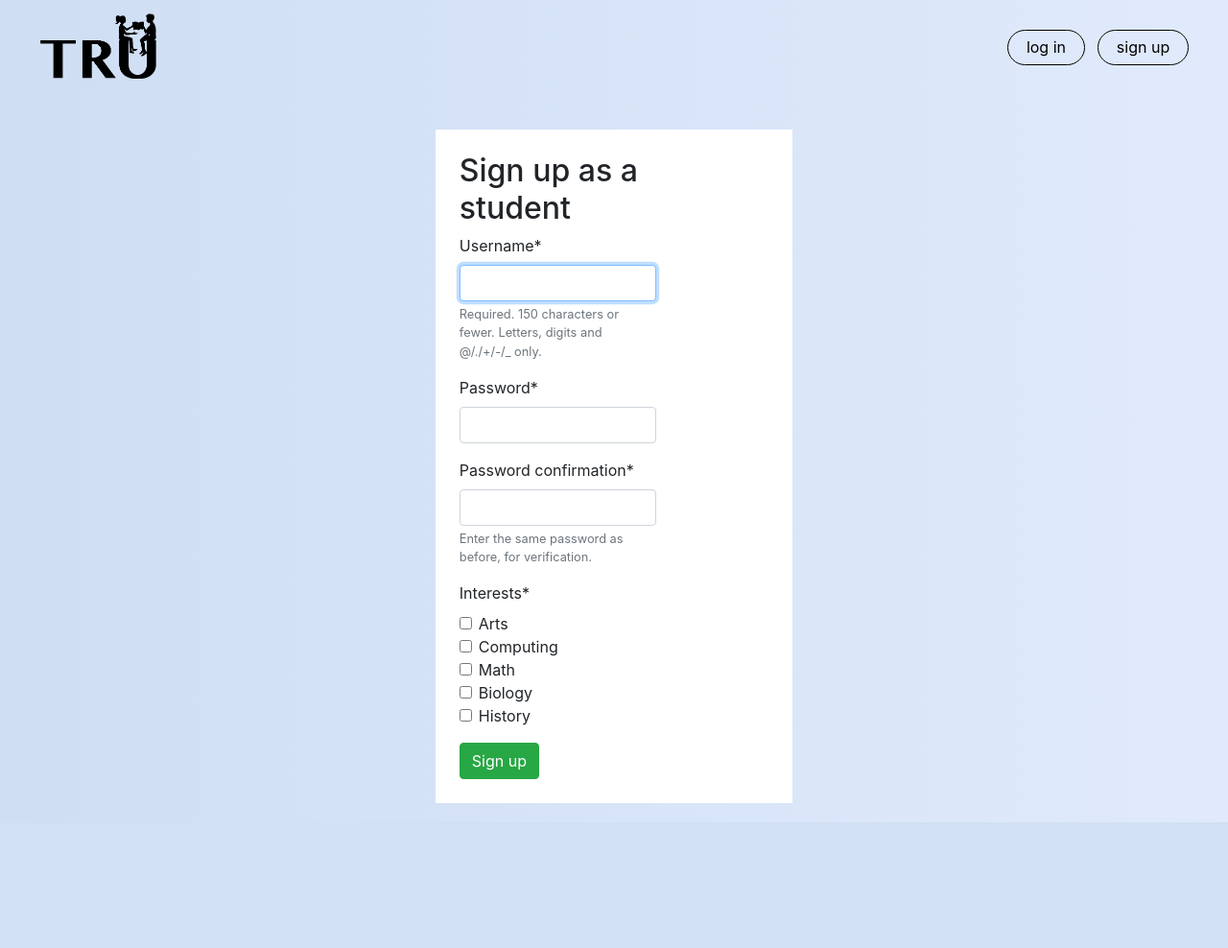
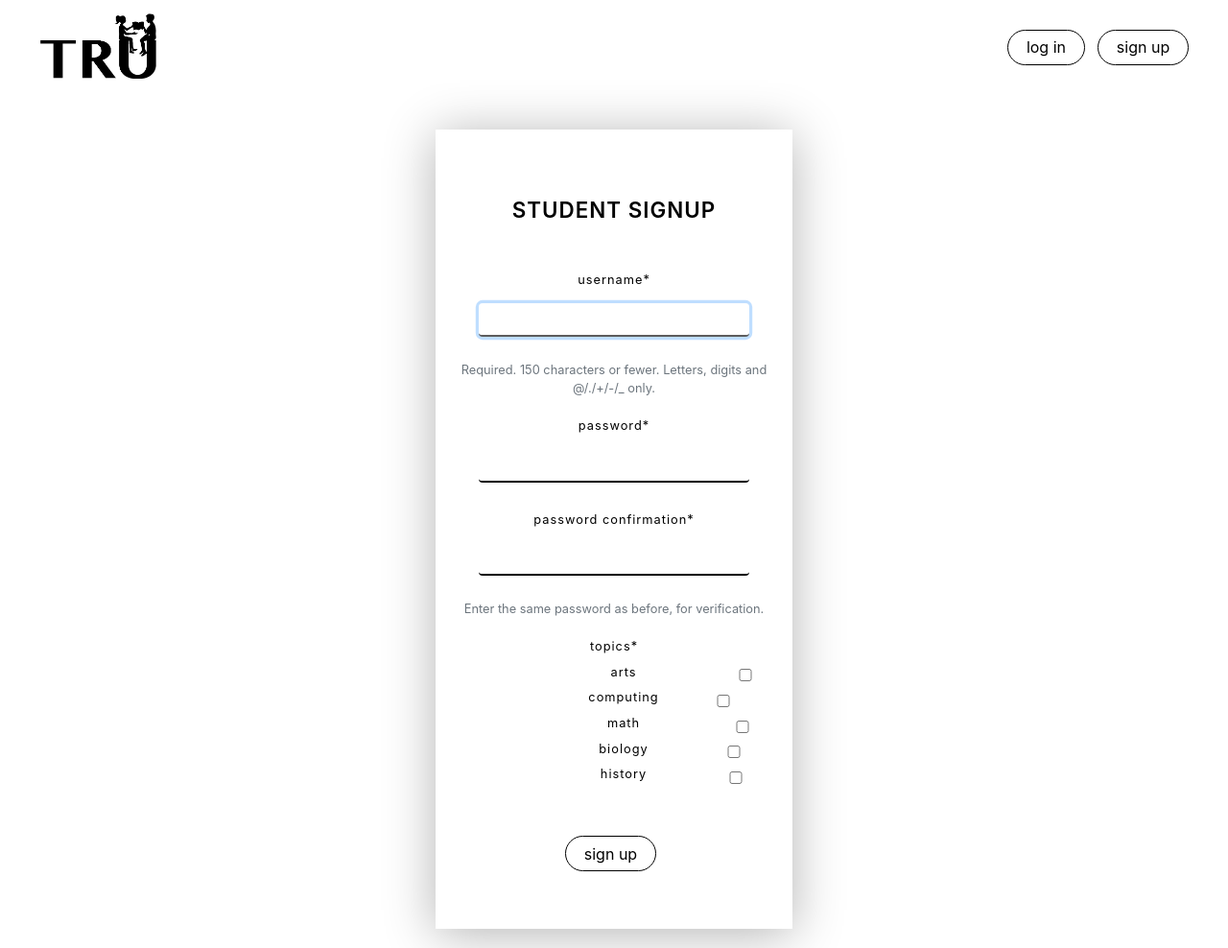
Before and after one commit to alexreents/trututoring, a Django app: page /accounts/signup/student/ in a window 1280 px wide. Shown: the whole page at 96% size. Before the commit the page ends 857 px from the top, so only its background shows below. Run offline with Django 3.2, Linux system fonts and the light colour scheme; data comes from the database, SQL or seed files in the repository; some libraries are stand-ins or nearby versions.

Commit message:
front-end fixes

```diff
--- a/trututoring/classroom/forms.py
+++ b/trututoring/classroom/forms.py
@@ -19,7 +19,7 @@ class TeacherSignUpForm(UserCreationForm):
 
 
 class StudentSignUpForm(UserCreationForm):
-    interests = forms.ModelMultipleChoiceField(
+    topics = forms.ModelMultipleChoiceField(
         queryset=Subject.objects.all(),
         widget=forms.CheckboxSelectMultiple,
         required=True
@@ -34,14 +34,14 @@ class StudentSignUpForm(UserCreationForm):
         user.is_student = True
         user.save()
         student = Student.objects.create(user=user)
-        student.interests.add(*self.cleaned_data.get('interests'))
+        student.topics.add(*self.cleaned_data.get('topics'))
         return user
 
 
-class StudentInterestsForm(forms.ModelForm):
+class StudentTopicsForm(forms.ModelForm):
     class Meta:
         model = Student
-        fields = ('interests', )
+        fields = ('topics', )
         widgets = {
-            'interests': forms.CheckboxSelectMultiple
+            'topics': forms.CheckboxSelectMultiple(attrs={'class':'checkboxes'})
         }
--- a/trututoring/classroom/models.py
+++ b/trututoring/classroom/models.py
@@ -24,7 +24,7 @@ class Subject(models.Model):
 
 class Student(models.Model):
     user = models.OneToOneField(User, on_delete=models.CASCADE, primary_key=True)
-    interests = models.ManyToManyField(Subject, related_name='interested_students')
+    topics = models.ManyToManyField(Subject, related_name='topical_students')
 
     def __str__(self):
         return self.user.username
--- a/trututoring/classroom/templates/classroom/students/_header.html
+++ b/trututoring/classroom/templates/classroom/students/_header.html
@@ -1,5 +1,5 @@
 <h2>My Account</h2>
 <p class="text-muted">
-  Subjects:{% for subject in user.student.interests.all %} {{ subject.get_html_badge }}{% endfor %}
-  <a href="{% url 'students:student_interests' %}"><small>(update interests)</small></a>
+  Subjects:{% for subject in user.student.topics.all %} {{ subject.get_html_badge }}{% endfor %}
+  <a href="{% url 'students:student_topics' %}"><small>(update topics)</small></a>
 </p>
--- a/trututoring/classroom/templates/classroom/students/interests_form.html
+++ b/trututoring/classroom/templates/classroom/students/topics_form.html
@@ -3,7 +3,7 @@
 {% load crispy_forms_tags %}
 
 {% block content %}
-<div class="main-content">
+<div class="main-card">
 
   <h2 class="mb-3">Update your interests</h2>
   <form method="post" novalidate>
--- a/trututoring/classroom/urls.py
+++ b/trututoring/classroom/urls.py
@@ -7,11 +7,11 @@ urlpatterns = [
 
     path('students/', include(([
         path('', students.QuizListView.as_view(), name='quiz_list'),
-        path('interests/', students.StudentInterestsView.as_view(), name='student_interests'),
+        path('topics/', students.StudentTopicsView.as_view(), name='student_topics'),
     ], 'classroom'), namespace='students')),
 
 
     path('teachers/', include(([
-        path('values', teachers.TeacherValuesView.as_view(), name='teacher_values'),
+        path('values', teachers.TeacherValuesView.as_view(), name='values'),
     ], 'classroom'), namespace='teachers')),
 ]
--- a/trututoring/classroom/views/students.py
+++ b/trututoring/classroom/views/students.py
@@ -9,7 +9,7 @@ from django.utils.decorators import method_decorator
 from django.views.generic import CreateView, ListView, UpdateView, TemplateView
 
 from ..decorators import student_required
-from ..forms import StudentInterestsForm, StudentSignUpForm
+from ..forms import StudentTopicsForm, StudentSignUpForm
 from ..models import Student, User
 
 
@@ -29,17 +29,17 @@ class StudentSignUpView(CreateView):
         return redirect('students:quiz_list')
 
 @method_decorator([login_required, student_required], name='dispatch')
-class StudentInterestsView(UpdateView):
+class StudentTopicsView(UpdateView):
     model = Student
-    form_class = StudentInterestsForm
-    template_name = 'classroom/students/interests_form.html'
+    form_class = StudentTopicsForm
+    template_name = 'classroom/students/topics_form.html'
     success_url = reverse_lazy('students:quiz_list')
 
     def get_object(self):
         return self.request.user.student
 
     def form_valid(self, form):
-        messages.success(self.request, 'Interests updated with success!')
+        messages.success(self.request, 'topics updated with success!')
         return super().form_valid(form)
 
 
--- a/trututoring/classroom/views/teachers.py
+++ b/trututoring/classroom/views/teachers.py
@@ -27,7 +27,8 @@ class TeacherSignUpView(CreateView):
     def form_valid(self, form):
         user = form.save()
         login(self.request, user)
-        return redirect('teachers:values.html')
+        #return render(request, 'classroom/teachers/values.html')
+        return redirect('teachers:values')
 
 
 @method_decorator([login_required, teacher_required], name='dispatch')
--- a/trututoring/static/css/app.css
+++ b/trututoring/static/css/app.css
@@ -3,23 +3,156 @@ html {
 }
 
 .b-base {
-  background: #E0EAFC;  /* fallback for old browsers */
-  background: -webkit-linear-gradient(to right, #CFDEF3, #E0EAFC);  /* Chrome 10-25, Safari 5.1-6 */
-  background: linear-gradient(to right, #CFDEF3, #E0EAFC); /* W3C, IE 10+/ Edge, Firefox 16+, Chrome 26+, Opera 12+, Safari 7+ */
+  background:white;
 }
+/* .b-base {
+  background: #E0EAFC;
+  background: -webkit-linear-gradient(to right, #CFDEF3, #E0EAFC);
+  background: linear-gradient(to right, #CFDEF3, #E0EAFC);
+} */
 
 .main-card {
   width: 60%;
   padding: 2%;
   margin: 2% auto auto auto;
   background-color: white;
+  box-shadow: 0 5px 50px rgba(0,0,0,0.3);
 }
 
+/*
+START LOGIN FORMATTING
+*/
+
+
 .login-card {
+	background-color: white;
   width: 30%;
   padding: 2%;
-  margin: 2% auto auto auto;
+	margin: 2% auto auto auto;
+	position: relative;
+	box-shadow: 0 5px 50px rgba(0,0,0,0.3);
+  text-align: center;
+}
+
+#title {
+	color: black;
+	font-weight: 600;
+	letter-spacing: 1px;
+	font-size: 1.4em;
+  line-height: 2.8em;
+  padding-top: 8%;
+  padding-bottom:8%;
+  text-transform: uppercase;
+  margin: auto auto;
+}
+
+
+.login-box label {
+	font-weight: 400;
+	font-size: .8em;
+	color: black;
+	letter-spacing: 1px;
+  line-height: 2em;
+  text-transform: lowercase;
+  display: inline;
+}
+
+.login-box input {
+  outline: 0;
+  border-width: 0 0 2px;
+  border-color: black;
+	font-size: .9em;
+  color: #888;
+  width: 80%;
+  margin: auto;
+  margin-top:3%;
+  margin-bottom: 7%;
+}
+
+.login-box input:focus {
+	outline: none;
+	border-color: #5c5c5c;
+	transition: 0.5s;
+	color: #5c5c5c;
+}
+
+.login-box button {
   background-color: white;
+  display: inline-block;
+  margin-top: 10%;
+  margin-bottom: 10%;
+  padding: 0.35em 1.2em;
+  border: 0.1em solid black;
+  border-radius: 3em;
+  box-sizing: border-box;
+  text-decoration:none;
+  font-weight:400;
+  color: black;
+  text-align:center;
+  transition: all 0.2s;
+}
+
+.login-box button:hover{
+  color:white;
+  background-color:black;
+  text-decoration: none;
+  border: 0.1em solid black;
+  cursor: pointer;
+}
+
+.sign-btn {
+  background-color: white;
+  display: inline-block;
+  margin-top: 10%;
+  margin-bottom: 10%;
+  margin-left: 3%;
+  margin-right: 5%;
+  padding: 0.35em 1.2em;
+  border: 0.1em solid black;
+  border-radius: 3em;
+  box-sizing: border-box;
+  text-decoration:none;
+  font-weight:400;
+  color: black;
+  text-align:center;
+  transition: all 0.2s;
+}
+
+.sign-btn:hover{
+  color:white;
+  background-color:black;
+  text-decoration: none;
+  border: 0.1em solid black;
+  cursor: pointer;
+}
+
+.selected {
+	color: #5c5c5c!important;
+  transition: 0.5s;
+}
+
+
+/*
+END LOGIN FORMATTING
+*/
+
+#identify-user {
+  margin-right:1.5%;
+  letter-spacing: 0.5px;
+}
+
+.logout-btn {
+  text-decoration: none;
+  color:black;
+  margin-left:1.5%;
+  letter-spacing: 0.5px;
+}
+
+.logout-btn:hover {
+  font-weight: 700;
+  text-decoration: none;
+  color: black;
+  letter-spacing: 0;
 }
 
 .tru-logo a {
@@ -69,16 +202,16 @@ footer a {
   transition: all 0.2s;
 }
 .btn-log:hover{
-  color:black;
-  background-color:#FFFFFF;
-  border: 0.1em solid white;
+  color:white;
+  background-color:black;
+  border: 0.1em solid black;
   text-decoration: none;
   font-weight:400;
 }
 .btn-sign:hover{
-  color:black;
-  background-color:#FFFFFF;
-  border: 0.1em solid white;
+  color:white;
+  background-color:black;
+  border: 0.1em solid black;
   text-decoration: none;
   font-weight:400;
 }
--- a/trututoring/templates/base.html
+++ b/trututoring/templates/base.html
@@ -30,9 +30,9 @@
           <div class="col-md-9 col-sm-8 text-right" style="padding-top: 0.8%;"> <!--style="padding-top: 8.5%;">-->
             {% if user.is_authenticated %}
               {% if user.is_teacher %}
-                <p class="pt-3">logged in as <a data-toggle="tooltip" data-placement="bottom" data-html="true" title="<i>tutor account</i>"><strong>{{ user.username }}</strong>&nbsp;&nbsp; |&nbsp;&nbsp;</a> <a style="color: black;" href="{% url 'logout' %}">log out</a></p>
+                <p class="pt-3">logged in as <a data-toggle="tooltip" data-placement="bottom" data-html="true" title="<i>tutor account</i>"><strong id="identify-user">{{ user.username }}</strong>|</a> <a class="logout-btn" href="{% url 'logout' %}">log out</a></p>
               {% else %}
-                <p class="pt-3">logged in as <a data-toggle="tooltip" data-placement="bottom" data-html="true" title="<i>student account</i>"><strong>{{ user.username }}</strong>&nbsp;&nbsp; |&nbsp;&nbsp;</a> <a style="color: black;" href="{% url 'logout' %}">log out</a> </p>
+                <p class="pt-3">logged in as <a data-toggle="tooltip" data-placement="bottom" data-html="true" title="<i>student account</i>"><strong id="identify-user">{{ user.username }}</strong>|</a> <a class="logout-btn" href="{% url 'logout' %}">log out</a> </p>
               {% endif %}
             {% else %}
               <a href="{% url 'login' %}" class="btn-log">log in</a>
--- a/trututoring/templates/registration/signup_form.html
+++ b/trututoring/templates/registration/signup_form.html
@@ -6,16 +6,23 @@
 <div class="login-card">
 
   <div class="row">
-    <div class="col-md-8 col-sm-10 col-12">
-      <h2>Sign up as a {{ user_type }}</h2>
-      <form method="post" novalidate>
-        {% csrf_token %}
-        <input type="hidden" name="next" value="{{ next }}">
-        {{ form|crispy }}
-        <button type="submit" class="btn btn-success">Sign up</button>
-      </form>
-    </div>
+    <h2 id="title">{{ user_type }} SIGNUP</h2>
+    <form class="login-box" method="post" novalidate>
+      {% csrf_token %}
+      <input type="hidden" name="next" value="{{ next }}">
+      {{ form|crispy }}
+      <button type="submit" class="sign-btn">sign up</button>
+    </form>
   </div>
 
 </div>
 {% endblock %}
+
+<!--
+
+      {% for field in form|crispy %}
+      {{ field.label_tag }}
+      {{ field }}
+      {% endfor %}
+
+-->
```
Also changed, not shown: trututoring/templates/registration/login.html (+44 -15 lines), trututoring/templates/registration/signup.html (+7 -4 lines), trututoring/classroom/migrations/0003_auto_20200331_1557.py (added).
